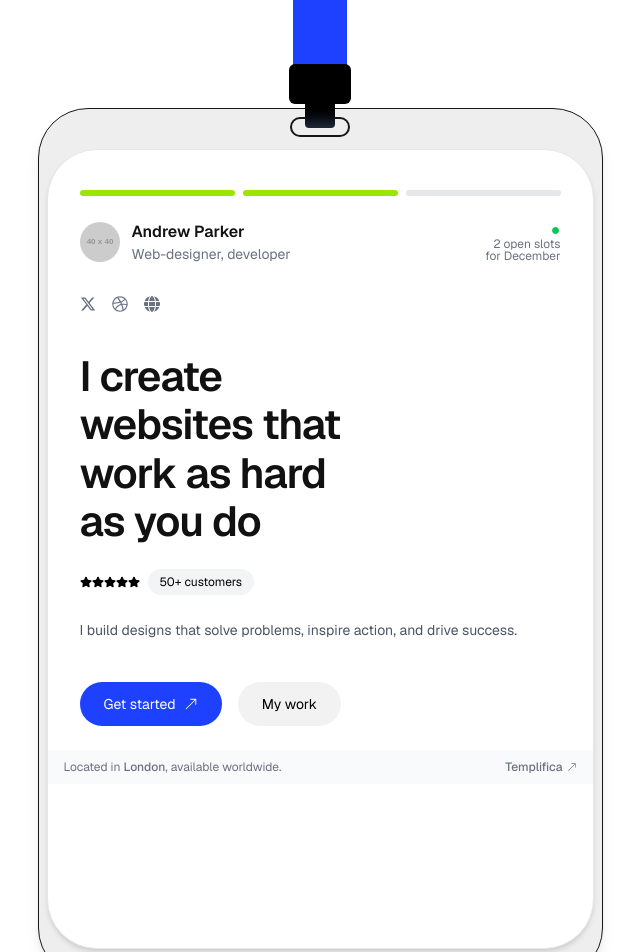
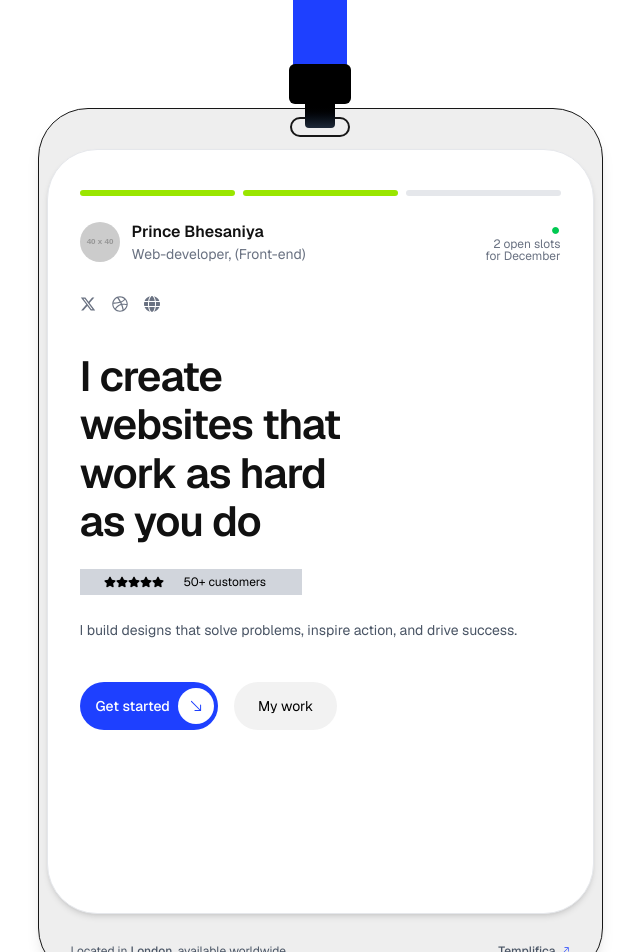
Before and after one commit to PrinceBhesaniya28/prince_portfolio, a Next.js app: page / in a window 1280 px wide. Shown: the top 952 px of the page, without its empty margins (320-960 px from the left). Built offline with nearby package versions, Linux system fonts and the light colour scheme.

Commit message:
minor changes

```diff
--- a/src/app/components/Hero.tsx
+++ b/src/app/components/Hero.tsx
@@ -1,5 +1,5 @@
 import React from "react";
-import { BsArrowUpRight } from "react-icons/bs";
+import { BsArrowRight, BsArrowUpRight } from "react-icons/bs";
 import { FaStar } from "react-icons/fa";
 import { FaXTwitter, FaDribbble, FaGlobe } from "react-icons/fa6";
 
@@ -23,7 +23,7 @@ const Hero = () => {
         <div className="absolute top-2 left-1/2 -translate-x-1/2 z-10 w-15 h-5 rounded-full border-2" />
 
         {/* Card */}
-        <div className="bg-white h-[800px] rounded-[50px] shadow-md border border-gray-200 overflow-hidden">
+        <div className="bg-white h-[765px] rounded-[50px] shadow-md border border-gray-200 overflow-hidden">
           {/* Card Inner */}
           <div className="px-8 pt-10 text-[#111]">
             {/* Progress Lines */}
@@ -42,9 +42,9 @@ const Hero = () => {
                   className="w-10 h-10 rounded-full object-cover"
                 />
                 <div>
-                  <h1 className="text-base font-semibold">Andrew Parker</h1>
+                  <h1 className="text-base font-semibold">Prince Bhesaniya</h1>
                   <p className="text-sm text-gray-500">
-                    Web-designer, developer
+                    Web-developer, (Front-end)
                   </p>
                 </div>
               </div>
@@ -68,13 +68,13 @@ const Hero = () => {
             </h2>
 
             {/* Rating and Tag */}
-            <div className="flex items-center gap-2 mb-6">
+            <div className="flex bg-gray-300 w-fit px-6 items-center gap-2 mb-6">
               <div className="flex text-black">
                 {[...Array(5)].map((_, i) => (
                   <FaStar key={i} className="text-black text-[12px]" />
                 ))}
               </div>
-              <div className="bg-gray-100 text-[12px] px-3 py-1 rounded-full text-black">
+              <div className="text-[12px] px-3 py-1 rounded-full text-black">
                 50+ customers
               </div>
             </div>
@@ -87,25 +87,32 @@ const Hero = () => {
 
             {/* CTA Buttons */}
             <div className="flex gap-4">
-              <button className="bg-[#1E40FF] hover:bg-[#1a35d0] text-white text-sm px-6 py-3 rounded-full flex items-center gap-2 transition">
-                Get started <BsArrowUpRight size={14} />
+              <button className="relative flex items-center text-white text-sm font-medium h-12 pl-4 pr-1 rounded-full overflow-hidden bg-[#1E40FF] hover:bg-[#1a35d0] transition group">
+                <span className="z-10 mr-2">Get started</span>
+                <span className="h-9 w-9 rounded-full bg-white flex items-center justify-center text-[#1E40FF]">
+                  <BsArrowRight size={16} className="transform rotate-45 transition-transform group-hover:rotate-0 group-hover:scale-110" />
+                </span>
               </button>
               <button className="bg-[#f2f2f2] hover:bg-[#e4e4e4] text-black text-sm px-6 py-3 rounded-full transition">
                 My work
               </button>
             </div>
           </div>
+        </div>
 
-          {/* Bottom Footer */}
-          <div className="flex justify-between items-center bg-gray-50 px-4 py-2 text-[12px] text-gray-500 mt-6">
-            <span>
-              Located in <span className="font-medium">London</span>, available
-              worldwide.
+        {/* Bottom text integrated with outer div */}
+        <div className="flex justify-between items-center px-6 py-3 text-[12px] text-gray-600 mt-4">
+          <span>
+            Located in <span className="font-medium">London</span>, available
+            worldwide.
+          </span>
+          <span className="flex items-center gap-1 font-medium cursor-pointer hover:underline group">
+            Templifica
+            <span className="relative text-[#1E40FF]">
+              <BsArrowUpRight size={10} className="transition-opacity group-hover:opacity-0" />
+              <BsArrowRight size={10} className="absolute inset-0 opacity-0 transition-opacity group-hover:opacity-100" />
             </span>
-            <span className="flex items-center gap-1 font-medium cursor-pointer hover:underline">
-              Templifica <BsArrowUpRight size={10} />
-            </span>
-          </div>
+          </span>
         </div>
       </div>
     </div>
```
